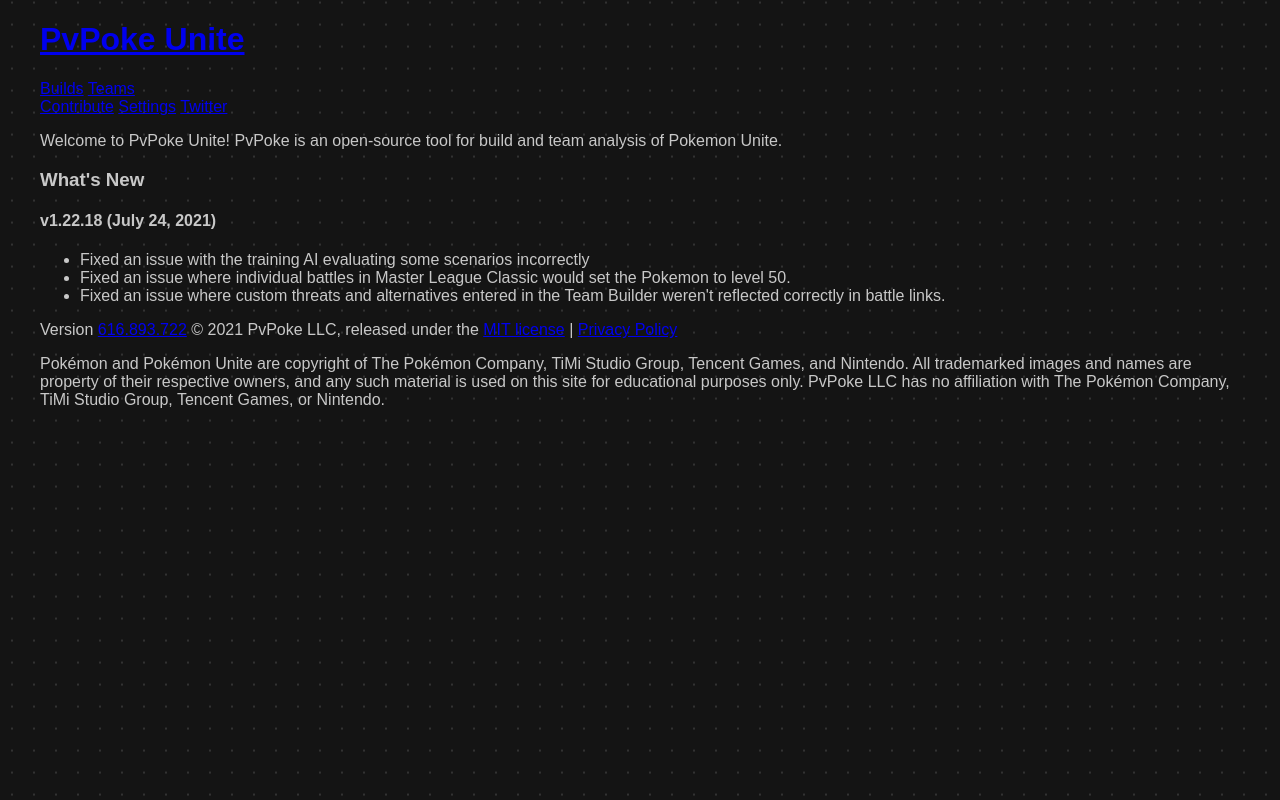
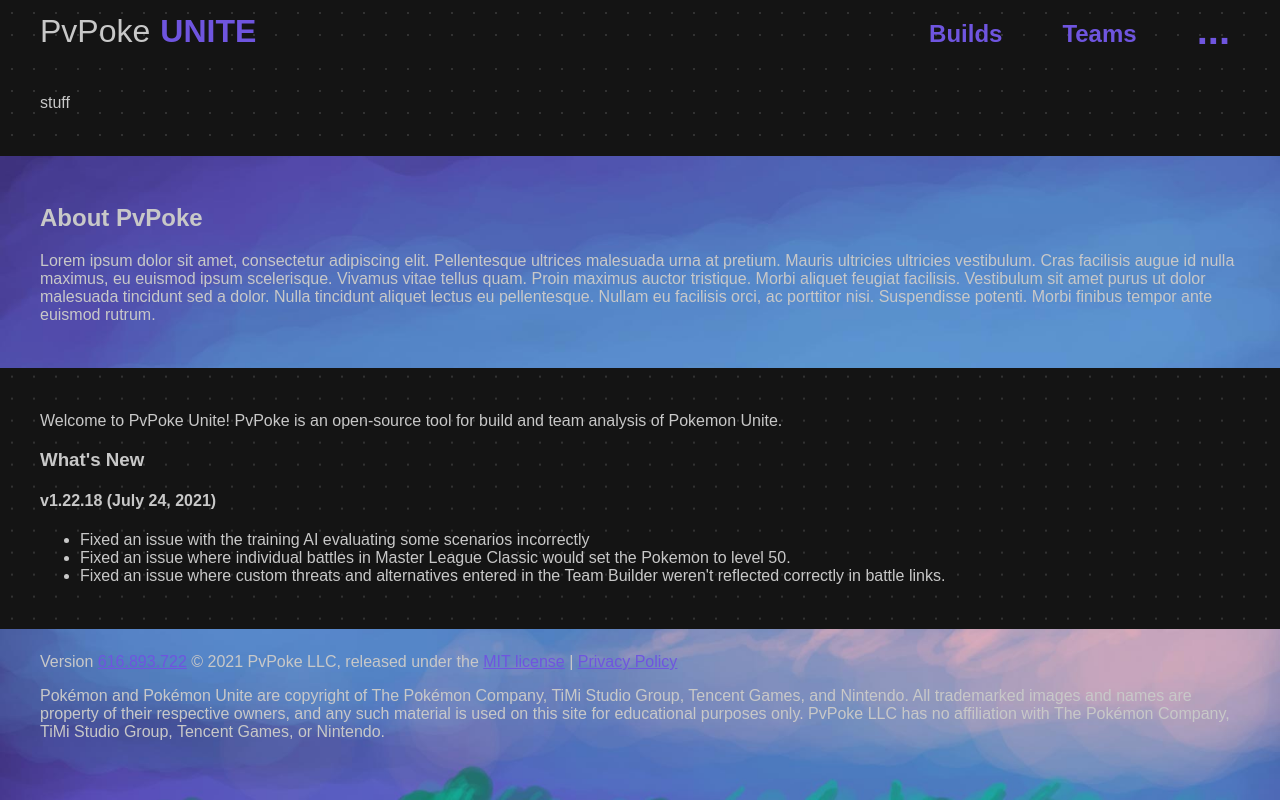
Before and after one commit to pvpoke/pvpoke-unite, a PHP site: page / in a window 1280 px wide. Run offline with PHP 8.4, Linux system fonts and the light colour scheme.

Commit message:
Site background, navigation styling
Added styling and basic functionality for site navigation.

```diff
--- a/src/css/abstracts/variables.scss
+++ b/src/css/abstracts/variables.scss
@@ -5,3 +5,17 @@ $dot-size: 2px;
 $dot-space: 22px;
 
 $max-container-width: 1200px;
+
+$accent-color:#6f55df;
+$black: #141414;
+$gray: #222222;
+$white: #c8c8c8;
+
+$desktop-breakpoint:768px;
+$gutter-width:8px;
+
+/*
+$background-color: rgb(240, 240, 240);
+
+$dot-color: rgb(210,210,210);
+*/
--- a/src/css/base/reset.scss
+++ b/src/css/base/reset.scss
@@ -2,3 +2,7 @@ body, html{
 	margin:0;
 	padding:0;
 }
+
+html{
+	height: 100%;
+}
--- a/src/css/base/typography.scss
+++ b/src/css/base/typography.scss
@@ -1,4 +1,8 @@
 body{
-	color:rgb(200,200,200);
+	color:$white;
 	font-family: sans-serif;
 }
+
+a{
+	color:$accent-color;
+}
--- a/src/css/layout/body.scss
+++ b/src/css/layout/body.scss
@@ -1,12 +1,30 @@
 body{
-	background:
-		linear-gradient(90deg, $background-color ($dot-space - $dot-size), transparent 1%) center,
-		linear-gradient($background-color ($dot-space - $dot-size), transparent 1%) center,
-		$dot-color;
-	background-size: $dot-space $dot-space;
+	background-color: #f3fbfe;
+    background: url('../img/unite-bg.jpg');
+    background-repeat: no-repeat;
+    background-attachment: fixed;
+    background-size: cover;
+    background-position: center top;
+    min-height: 100%;
 }
 
-#main{
+.main-wrap{
 	max-width: $max-container-width;
 	margin: 0 auto;
+	padding:$gutter-width;
 }
+
+.section{
+
+	&.patterned{
+		background:
+			linear-gradient(90deg, $background-color ($dot-space - $dot-size), transparent 1%) center,
+			linear-gradient($background-color ($dot-space - $dot-size), transparent 1%) center,
+			$dot-color;
+		background-size: $dot-space $dot-space;
+	}
+
+	&.padding{
+		padding: 20px 0;
+	}
+}
--- a/src/css/layout/footer.scss
+++ b/src/css/layout/footer.scss
@@ -1,4 +1,5 @@
 footer{
 	max-width: $max-container-width;
 	margin: 0 auto;
+	padding: $gutter-width;
 }
--- a/src/css/layout/header.scss
+++ b/src/css/layout/header.scss
@@ -2,5 +2,31 @@ header{
 	.header-wrap{
 		max-width: $max-container-width;
 		margin: 0 auto;
+		padding:10px $gutter-width 0 $gutter-width;
+		display: flex;
+	    justify-content: space-between;
+	    align-items: flex-end;
+		flex-wrap: wrap;
+	}
+
+	.title{
+		margin: 0;
+
+		a{
+			color:$white;
+			font-weight:normal;
+		}
+
+
+		span{
+			color:$accent-color;
+			font-weight: 900;
+			margin-left:10px;
+			text-transform: uppercase;
+		}
+	}
+
+	a{
+		text-decoration: none;
 	}
 }
--- a/src/css/layout/navigation.scss
+++ b/src/css/layout/navigation.scss
@@ -0,0 +1,91 @@
+
+.menu{
+	display:none;
+
+	a{
+		display: block;
+		font-weight: bold;
+		font-size: 24px;
+		padding:10px;
+		background:$gray;
+
+		&.more{
+			display: none;
+		}
+	}
+
+	flex-basis: 100%;
+}
+
+.hamburger{
+	display:block;
+	cursor: pointer;
+
+	.meat{
+		width: 40px;
+	    height: 6px;
+	    margin: 5px 0;
+	    background: $accent-color;
+	}
+}
+
+@media only screen and (min-width: $desktop-breakpoint) {
+	.menu{
+		display:flex;
+		flex-basis: auto;
+		background:none;
+
+		a{
+			padding:10px 10px 0 10px;
+			margin-left:40px;
+			background:none;
+
+			&.more{
+				display: block;
+
+				&:after{
+					font-size: 40px;
+		    		line-height: 20px;
+		    		content: "...";
+				}
+			}
+		}
+
+		.parent-menu{
+			position: relative;
+
+			.submenu{
+				padding-top: 10px;
+			    max-width: 200px;
+			    position: absolute;
+			    right: 0;
+			    top: 35px;
+			    height: 0;
+			    overflow: hidden;
+			    pointer-events: none;
+			    white-space: nowrap;
+			    -webkit-transition: all 0.125s linear 0s;
+			    -moz-transition: all 0.125s linear 0s;
+			    -o-transition: all 0.125s linear 0s;
+			    transition: all 0.125s linear 0s;
+
+				&.active{
+					display: block;
+				    height: 150px;
+				    pointer-events: auto;
+				}
+
+				a{
+					margin:0;
+					padding:8px;
+					font-size:16px;
+					background:$gray;
+				}
+			}
+		}
+	}
+
+	.hamburger{
+		display: none;
+	}
+}
--- a/src/css/style.css
+++ b/src/css/style.css
@@ -1,6 +1,15 @@
+/*
+$background-color: rgb(240, 240, 240);
+
+$dot-color: rgb(210,210,210);
+*/
 body, html {
   margin: 0;
   padding: 0;
+}
+
+html {
+  height: 100%;
 }
 
 body {
@@ -8,24 +17,143 @@ body {
   font-family: sans-serif;
 }
 
+a {
+  color: #6f55df;
+}
+
+.menu {
+  display: none;
+  flex-basis: 100%;
+}
+.menu a {
+  display: block;
+  font-weight: bold;
+  font-size: 24px;
+  padding: 10px;
+  background: #222222;
+}
+.menu a.more {
+  display: none;
+}
+
+.hamburger {
+  display: block;
+  cursor: pointer;
+}
+.hamburger .meat {
+  width: 40px;
+  height: 6px;
+  margin: 5px 0;
+  background: #6f55df;
+}
+
+@media only screen and (min-width: 768px) {
+  .menu {
+    display: flex;
+    flex-basis: auto;
+    background: none;
+  }
+  .menu a {
+    padding: 10px 10px 0 10px;
+    margin-left: 40px;
+    background: none;
+  }
+  .menu a.more {
+    display: block;
+  }
+  .menu a.more:after {
+    font-size: 40px;
+    line-height: 20px;
+    content: "...";
+  }
+  .menu .parent-menu {
+    position: relative;
+  }
+  .menu .parent-menu .submenu {
+    padding-top: 10px;
+    max-width: 200px;
+    position: absolute;
+    right: 0;
+    top: 35px;
+    height: 0;
+    overflow: hidden;
+    pointer-events: none;
+    white-space: nowrap;
+    -webkit-transition: all 0.125s linear 0s;
+    -moz-transition: all 0.125s linear 0s;
+    -o-transition: all 0.125s linear 0s;
+    transition: all 0.125s linear 0s;
+  }
+  .menu .parent-menu .submenu.active {
+    display: block;
+    height: 150px;
+    pointer-events: auto;
+  }
+  .menu .parent-menu .submenu a {
+    margin: 0;
+    padding: 8px;
+    font-size: 16px;
+    background: #222222;
+  }
+
+  .hamburger {
+    display: none;
+  }
+}
 body {
+  background-color: #f3fbfe;
+  background: url("../img/unite-bg.jpg");
+  background-repeat: no-repeat;
+  background-attachment: fixed;
+  background-size: cover;
+  background-position: center top;
+  min-height: 100%;
+}
+
+.main-wrap {
+  max-width: 1200px;
+  margin: 0 auto;
+  padding: 8px;
+}
+
+.section.patterned {
   background: linear-gradient(90deg, #141414 20px, transparent 1%) center, linear-gradient(#141414 20px, transparent 1%) center, #323232;
   background-size: 22px 22px;
 }
-
-#main {
-  max-width: 1200px;
-  margin: 0 auto;
+.section.padding {
+  padding: 20px 0;
 }
 
 header .header-wrap {
   max-width: 1200px;
   margin: 0 auto;
+  padding: 10px 8px 0 8px;
+  display: flex;
+  justify-content: space-between;
+  align-items: flex-end;
+  flex-wrap: wrap;
+}
+header .title {
+  margin: 0;
+}
+header .title a {
+  color: #c8c8c8;
+  font-weight: normal;
+}
+header .title span {
+  color: #6f55df;
+  font-weight: 900;
+  margin-left: 10px;
+  text-transform: uppercase;
+}
+header a {
+  text-decoration: none;
 }
 
 footer {
   max-width: 1200px;
   margin: 0 auto;
+  padding: 8px;
 }
 
 /*# sourceMappingURL=style.css.map */
--- a/src/footer.php
+++ b/src/footer.php
@@ -1,13 +1,11 @@
-</div><!--end #main-->
-</div><!--end #main-wrap-->
 
 <?php require 'modules/ads/nitro-sidebar-left.php'; ?>
 <?php require 'modules/ads/nitro-sidebar-right.php'; ?>
 <?php require 'modules/ads/mobile-320.php'; ?>
 
 <footer>
-<p class="copyright">Version <a href="https://github.com/pvpoke/pvpoke-unite/"><?php echo $SITE_VERSION; ?></a> &copy; 2021 PvPoke LLC, released under the <a href="https://opensource.org/licenses/MIT" target="_blank">MIT license</a> | <a href="<?php echo $WEB_ROOT;?>privacy/">Privacy Policy</a></p>
-<p><?php e("disclaimer"); ?></p>
+	<p class="copyright">Version <a href="https://github.com/pvpoke/pvpoke-unite/"><?php echo $SITE_VERSION; ?></a> &copy; 2021 PvPoke LLC, released under the <a href="https://opensource.org/licenses/MIT" target="_blank">MIT license</a> | <a href="<?php echo $WEB_ROOT;?>privacy/">Privacy Policy</a></p>
+	<p><?php e("disclaimer"); ?></p>
 </footer>
 
 <!--Global script-->
--- a/src/header.php
+++ b/src/header.php
@@ -106,9 +106,9 @@ if(! isset($OG_IMAGE)){
 </head>
 
 <body>
-	<header>
+	<header class="section patterned">
 		<div class="header-wrap">
-			<h1 class="title"><a href="/"><?php e("site_title"); ?></a></h1>
+			<h1 class="title"><a href="/"><?php e("pvpoke"); ?><span><?php e("unite"); ?></span></a></h1>
 			<div class="hamburger">
 				<!--Because I'm too lazy to make a graphic-->
 				<div class="meat"></div>
@@ -116,7 +116,7 @@ if(! isset($OG_IMAGE)){
 				<div class="meat"></div>
 			</div>
 			<div class="menu">
-				<a class="icon-battle" href="<?php echo $WEB_ROOT; ?>/"><?php e("nav_builds"); ?></a>
+				<a class="icon-battle" href="<?php echo $WEB_ROOT; ?>builds/"><?php e("nav_builds"); ?></a>
 				<a class="icon-team" href="<?php echo $WEB_ROOT; ?>teams/"><?php e("nav_teams"); ?></a>
 				<div class="parent-menu">
 					<a class="more desktop" href="#"></a>
@@ -131,5 +131,3 @@ if(! isset($OG_IMAGE)){
 			</div>
 		</div>
 	</header>
-	<div class="main-wrap">
-		<div id="main">
--- a/src/index.php
+++ b/src/index.php
@@ -2,8 +2,22 @@
 
 <?php i18n::getInstance()->loadMessages("pages/home"); ?>
 
-<div class="section home white">
+<div id="home">
+	<div class="section patterned padding">
+		<div class="main-wrap">
+			<p>stuff</p>
+		</div>
+	</div>
 
+	<div class="section padding">
+		<div class="main-wrap">
+			<h2>About PvPoke</h2>
+			<p>Lorem ipsum dolor sit amet, consectetur adipiscing elit. Pellentesque ultrices malesuada urna at pretium. Mauris ultricies ultricies vestibulum. Cras facilisis augue id nulla maximus, eu euismod ipsum scelerisque. Vivamus vitae tellus quam. Proin maximus auctor tristique. Morbi aliquet feugiat facilisis. Vestibulum sit amet purus ut dolor malesuada tincidunt sed a dolor. Nulla tincidunt aliquet lectus eu pellentesque. Nullam eu facilisis orci, ac porttitor nisi. Suspendisse potenti. Morbi finibus tempor ante euismod rutrum.</p>
+		</div>
+	</div>
+
+	<div class="section patterned padding">
+		<div class="main-wrap">
 			<p><?php e("home_welcome"); ?></p>
 
 			<?php require 'modules/ads/body-728.php'; ?>
@@ -21,6 +35,8 @@
 				<li>Fixed an issue where individual battles in Master League Classic would set the Pokemon to level 50.</li>
 				<li>Fixed an issue where custom threats and alternatives entered in the Team Builder weren't reflected correctly in battle links.</li>
 			</ul>
+		</div>
+	</div>
 
 </div>
 
--- a/src/lang/en/global.json
+++ b/src/lang/en/global.json
@@ -1,4 +1,6 @@
 {
+	"pvpoke": "PvPoke",
+	"unite": "Unite",
 	"site_title": "PvPoke Unite",
 	"meta_title": "Open-Source Builds, Team Building & Analysis for Pokemon Unite",
 	"meta_description": "",
```
Also changed, not shown: src/img/unite-bg.jpg (added), 1 other file. Lines whose indentation alone changed are shown as unchanged.
